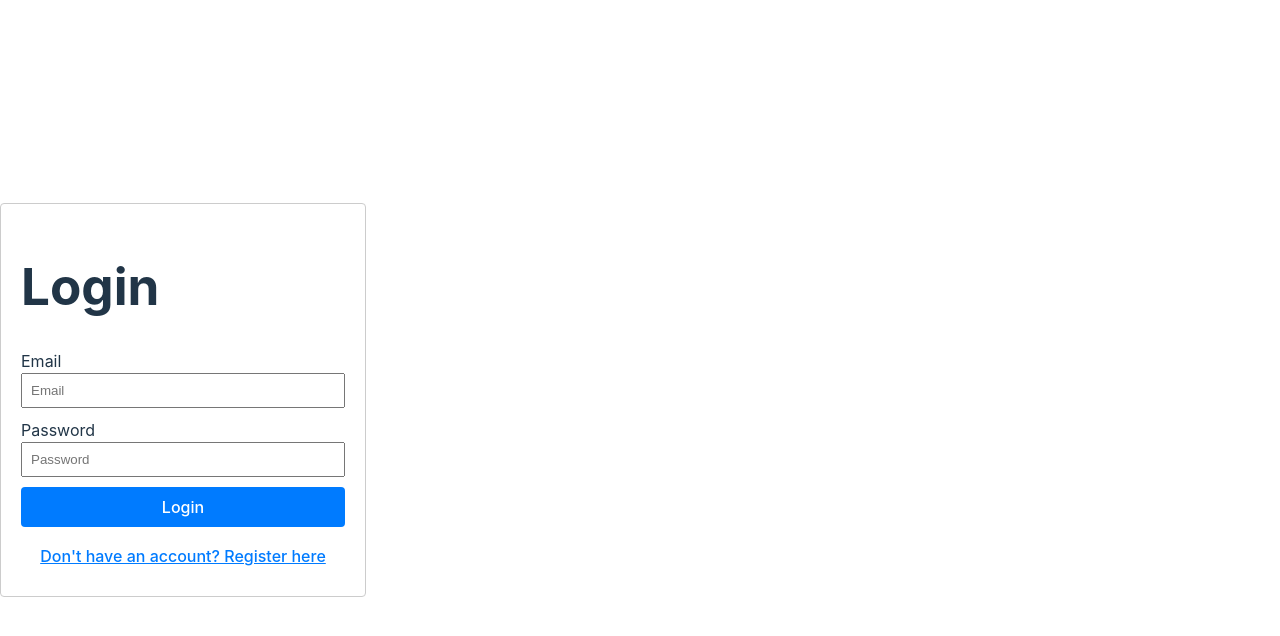
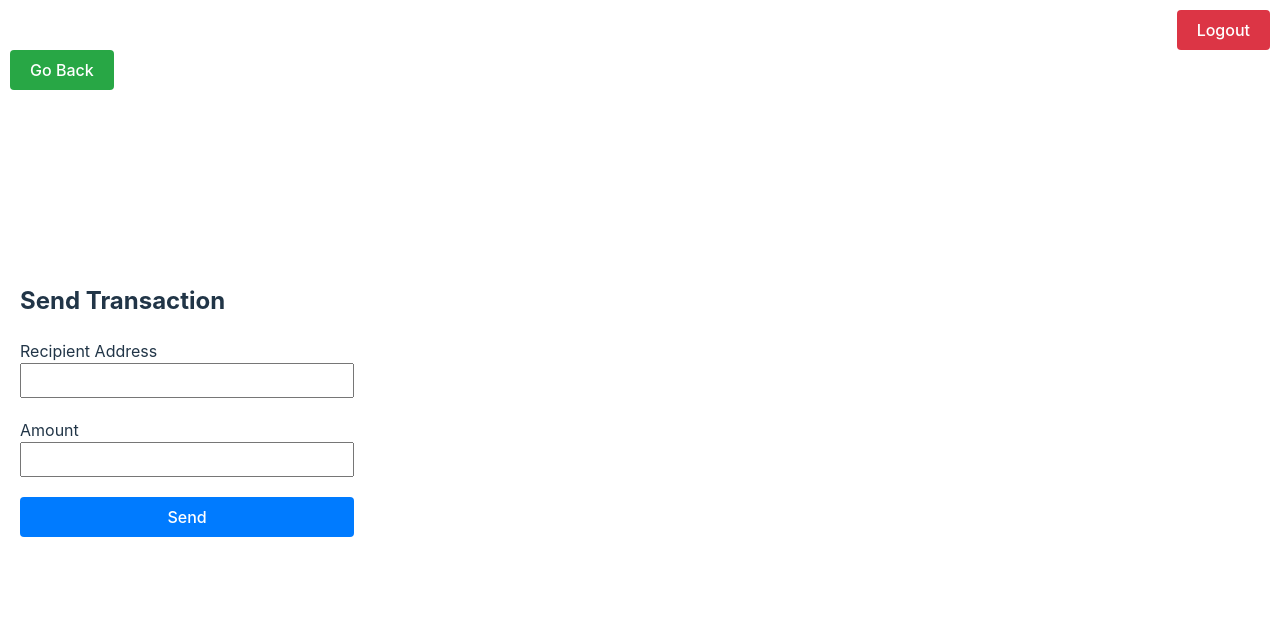
Before and after one commit to TenTimothy/uppgift2-node, a React (Vite) app in the folder client/: page /send-transaction in a window 1280 px wide. Shown: the top 636 px of the page. Built offline with nearby package versions, Linux system fonts and the light colour scheme.

Commit message:
Layout frontend complete

```diff
--- a/client/package.json
+++ b/client/package.json
@@ -12,6 +12,7 @@
   "dependencies": {
     "react": "^18.2.0",
     "react-dom": "^18.2.0",
+    "react-router-dom": "^6.26.1",
     "styled-components": "^6.1.12"
   },
   "devDependencies": {
--- a/client/src/App.jsx
+++ b/client/src/App.jsx
@@ -1,11 +1,21 @@
 import React from 'react';
+import { BrowserRouter as Router, Route, Routes, Navigate } from 'react-router-dom';
 import AuthPage from './pages/AuthPage';
+import HomePage from './pages/HomePage';
+import SendTransactionPage from './pages/SendTransactionPage';
+import TransactionHistoryPage from './pages/TransactionHistoryPage';
 
 const App = () => {
   return (
-    <div>
-      <AuthPage />
-    </div>
+    <Router>
+      <Routes>
+        <Route path="/auth" element={<AuthPage />} />
+        <Route path="/home" element={<HomePage />} />
+        <Route path="/send-transaction" element={<SendTransactionPage />} />
+        <Route path="/transaction-history" element={<TransactionHistoryPage />} />
+        <Route path="/" element={<Navigate to="/auth" />} /> {/* Om någon går till "/" omdirigeras de till "/auth" */}
+      </Routes>
+    </Router>
   );
 };
 
--- a/client/src/components/AuthForm.jsx
+++ b/client/src/components/AuthForm.jsx
@@ -1,5 +1,5 @@
 import React from 'react';
-import InputField from './InputField'; // Detta antar att InputField finns i samma katalog
+import InputField from './InputField';
 
 const AuthForm = ({ isLogin, name, email, password, setName, setEmail, setPassword, handleSubmit }) => {
   return (
--- /dev/null
+++ b/client/src/components/GoBackButton.jsx
@@ -0,0 +1,29 @@
+import React from 'react';
+import { useNavigate } from 'react-router-dom';
+
+const GoBackButton = () => {
+  const navigate = useNavigate();
+
+  return (
+    <button
+      onClick={() => navigate('/home')}
+      style={goBackButtonStyle}
+    >
+      Go Back
+    </button>
+  );
+};
+
+const goBackButtonStyle = {
+  position: 'fixed',
+  top: '50px',
+  left: '10px',
+  padding: '10px 20px',
+  backgroundColor: '#28a745',
+  color: 'white',
+  border: 'none',
+  borderRadius: '4px',
+  cursor: 'pointer',
+};
+
+export default GoBackButton;
--- /dev/null
+++ b/client/src/components/LogoutButton.jsx
@@ -0,0 +1,34 @@
+import React from 'react';
+import { useNavigate } from 'react-router-dom';
+
+const LogoutButton = () => {
+  const navigate = useNavigate();
+
+  const handleLogout = () => {
+    localStorage.removeItem('authToken');
+    navigate('/auth');
+  };
+
+  return (
+    <button
+      onClick={handleLogout}
+      style={logoutButtonStyle}
+    >
+      Logout
+    </button>
+  );
+};
+
+const logoutButtonStyle = {
+  position: 'fixed',
+  top: '10px',
+  right: '10px',
+  padding: '10px 20px',
+  backgroundColor: '#dc3545',
+  color: 'white',
+  border: 'none',
+  borderRadius: '4px',
+  cursor: 'pointer',
+};
+
+export default LogoutButton;
--- a/client/src/pages/AuthPage.jsx
+++ b/client/src/pages/AuthPage.jsx
@@ -1,4 +1,5 @@
 import React, { useState, useEffect } from 'react';
+import { useNavigate } from 'react-router-dom';
 import AuthForm from '../components/AuthForm';
 import ToggleButton from '../components/ToggleButton';
 
@@ -9,13 +10,15 @@ const AuthPage = () => {
   const [name, setName] = useState('');
   const [isAuthenticated, setIsAuthenticated] = useState(false);
 
-  // Kolla om det finns en token i localStorage vid sidladdning
+  const navigate = useNavigate();
+
   useEffect(() => {
     const token = localStorage.getItem('authToken');
     if (token) {
       setIsAuthenticated(true);
+      navigate('/home');
     }
-  }, []);
+  }, [navigate]);
 
   const toggleAuthMode = () => {
     setIsLogin((prevMode) => !prevMode);
@@ -41,9 +44,9 @@ const AuthPage = () => {
       const data = await response.json();
 
       if (data.success) {
-        // Spara token i localStorage
         localStorage.setItem('authToken', data.token);
         setIsAuthenticated(true);
+        navigate('/home');
         console.log('Login/Register successful', data);
       } else {
         console.error('Error during authentication', data.error);
@@ -52,27 +55,6 @@ const AuthPage = () => {
       console.error('An unexpected error occurred:', error);
     }
   };
-
-  const handleLogout = () => {
-    localStorage.removeItem('authToken');
-    setIsAuthenticated(false);
-  };
-
-  if (isAuthenticated) {
-    return (
-      <div style={{ textAlign: 'center', marginTop: '50px' }}>
-        <h2>Welcome Back!</h2>
-        <button onClick={handleLogout} style={{
-          padding: '10px 20px',
-          backgroundColor: '#007BFF',
-          color: 'white',
-          border: 'none',
-          borderRadius: '4px',
-          cursor: 'pointer',
-        }}>Logout</button>
-      </div>
-    );
-  }
 
   return (
     <div style={{ maxWidth: '400px', margin: '0 auto', padding: '20px', border: '1px solid #ccc', borderRadius: '4px' }}>
--- /dev/null
+++ b/client/src/pages/HomePage.jsx
@@ -0,0 +1,28 @@
+import React from 'react';
+import { Link } from 'react-router-dom';
+import LogoutButton from '../components/LogoutButton';
+
+const HomePage = () => {
+  return (
+    <div style={{ textAlign: 'center', marginTop: '50px' }}>
+      <h1>Welcome to Sonic-Chain</h1>
+      <nav style={{ marginTop: '20px' }}>
+        <Link to="/send-transaction" style={linkStyle}>Send Transaction</Link>
+        <Link to="/transaction-history" style={linkStyle}>Transaction History</Link>
+      </nav>
+      <LogoutButton />
+    </div>
+  );
+};
+
+const linkStyle = {
+  display: 'inline-block',
+  margin: '0 15px',
+  padding: '10px 20px',
+  backgroundColor: '#007BFF',
+  color: 'white',
+  borderRadius: '4px',
+  textDecoration: 'none',
+};
+
+export default HomePage;
--- /dev/null
+++ b/client/src/pages/SendTransactionPage.jsx
@@ -0,0 +1,63 @@
+import React, { useState } from 'react';
+import LogoutButton from '../components/LogoutButton';
+import GoBackButton from '../components/GoBackButton';
+
+const SendTransactionPage = () => {
+  const [recipient, setRecipient] = useState('');
+  const [amount, setAmount] = useState('');
+
+  const handleSubmit = async (event) => {
+    event.preventDefault();
+    console.log('Transaction sent:', { recipient, amount });
+  };
+
+  return (
+    <div style={{ maxWidth: '400px', margin: '0 auto', padding: '20px' }}>
+      <h2>Send Transaction</h2>
+      <form onSubmit={handleSubmit}>
+        <div style={{ marginBottom: '10px' }}>
+          <label>Recipient Address</label>
+          <input
+            type="text"
+            value={recipient}
+            onChange={(e) => setRecipient(e.target.value)}
+            required
+            style={inputStyle}
+          />
+        </div>
+        <div style={{ marginBottom: '10px' }}>
+          <label>Amount</label>
+          <input
+            type="number"
+            value={amount}
+            onChange={(e) => setAmount(e.target.value)}
+            required
+            style={inputStyle}
+          />
+        </div>
+        <button type="submit" style={buttonStyle}>Send</button>
+      </form>
+      <LogoutButton />
+      <GoBackButton />
+    </div>
+  );
+};
+
+const inputStyle = {
+  width: '100%',
+  padding: '8px',
+  boxSizing: 'border-box',
+  marginBottom: '10px',
+};
+
+const buttonStyle = {
+  width: '100%',
+  padding: '10px',
+  backgroundColor: '#007BFF',
+  color: 'white',
+  border: 'none',
+  borderRadius: '4px',
+  cursor: 'pointer',
+};
+
+export default SendTransactionPage;
--- /dev/null
+++ b/client/src/pages/TransactionHistoryPage.jsx
@@ -0,0 +1,40 @@
+import React, { useState, useEffect } from 'react';
+import LogoutButton from '../components/LogoutButton';
+import GoBackButton from '../components/GoBackButton';
+
+const TransactionHistoryPage = () => {
+  const [transactions, setTransactions] = useState([]);
+
+  useEffect(() => {
+    const fetchTransactions = async () => {
+      const response = await fetch('http://localhost:3001/api/v1/transactions');
+      const data = await response.json();
+      setTransactions(data.transactions);
+    };
+
+    fetchTransactions();
+  }, []);
+
+  return (
+    <div style={{ maxWidth: '600px', margin: '0 auto', padding: '20px' }}>
+      <h2>Transaction History</h2>
+      {transactions.length > 0 ? (
+        <ul>
+          {transactions.map((transaction, index) => (
+            <li key={index} style={{ marginBottom: '10px', padding: '10px', border: '1px solid #ccc', borderRadius: '4px' }}>
+              <p><strong>To:</strong> {transaction.recipient}</p>
+              <p><strong>Amount:</strong> {transaction.amount}</p>
+              <p><strong>Date:</strong> {new Date(transaction.date).toLocaleString()}</p>
+            </li>
+          ))}
+        </ul>
+      ) : (
+        <p>No transactions found.</p>
+      )}
+      <LogoutButton />
+      <GoBackButton />
+    </div>
+  );
+};
+
+export default TransactionHistoryPage;
```
Also changed, not shown: 1 other file (tests, documents, lock files or other folders).
